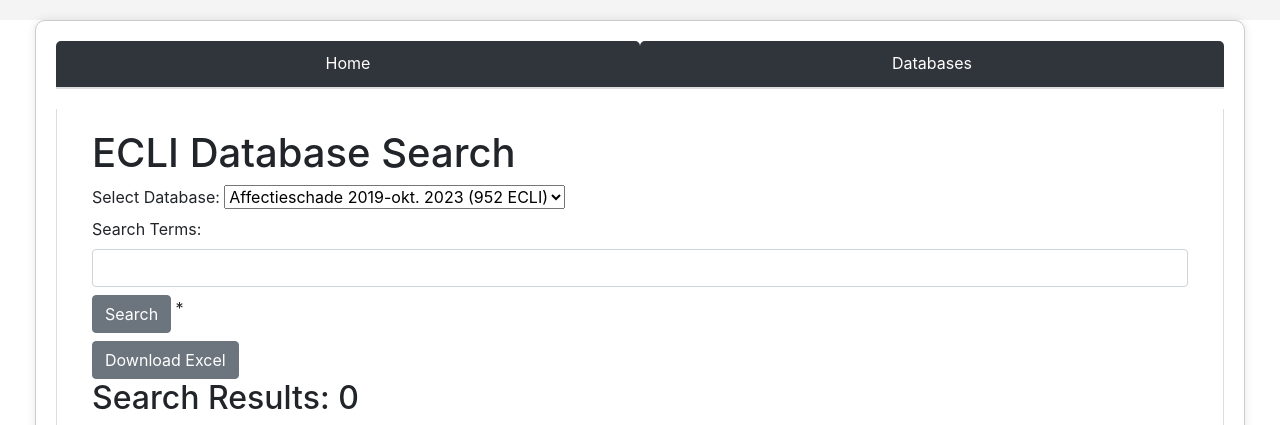
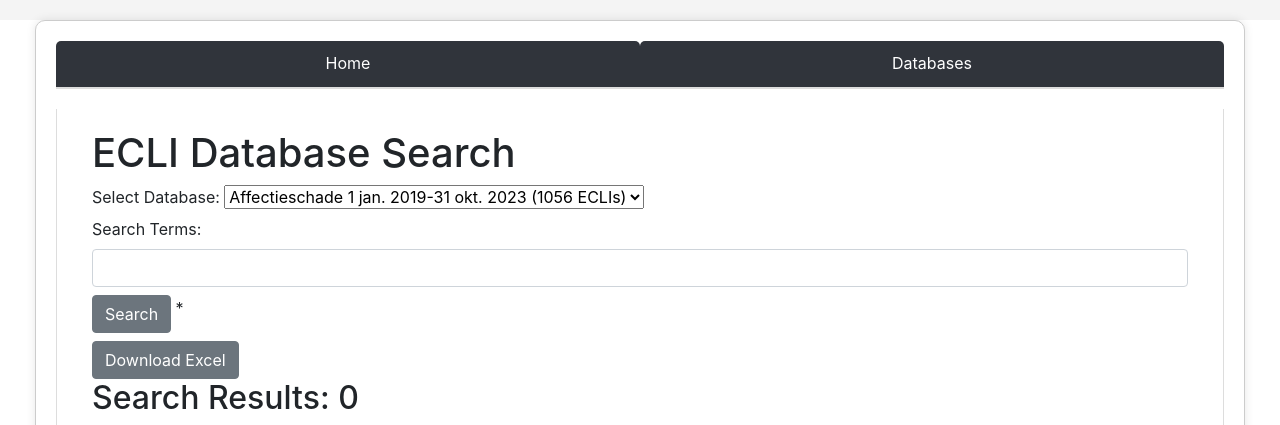
Before and after one commit to UU-RGL-Legal-Research-and-Studies/rechtspraakanalyse_gevestigd, a Flask app: page / in a window 1280 px wide. Shown: the top 425 px of the page. Run offline with Flask 3, Linux system fonts and the light colour scheme; some libraries are stand-ins or nearby versions.

Commit message:
Update index.html

```diff
--- a/templates/index.html
+++ b/templates/index.html
@@ -124,7 +124,7 @@
 
                         <label for="database_select">Select Database:</label>
                         <select id="database_select" name="database" onchange="document.forms[0].submit()">
-                            <option value="db1">Affectieschade 2019-okt. 2023 (952 ECLI)</option>
+                            <option value="db1">Affectieschade 1 jan. 2019-31 okt. 2023 (1056 ECLIs)</option>
                         </select>
                         <form method="post" onsubmit="showLoading();">
                             <label for="search_terms">Search Terms:</label>
```
